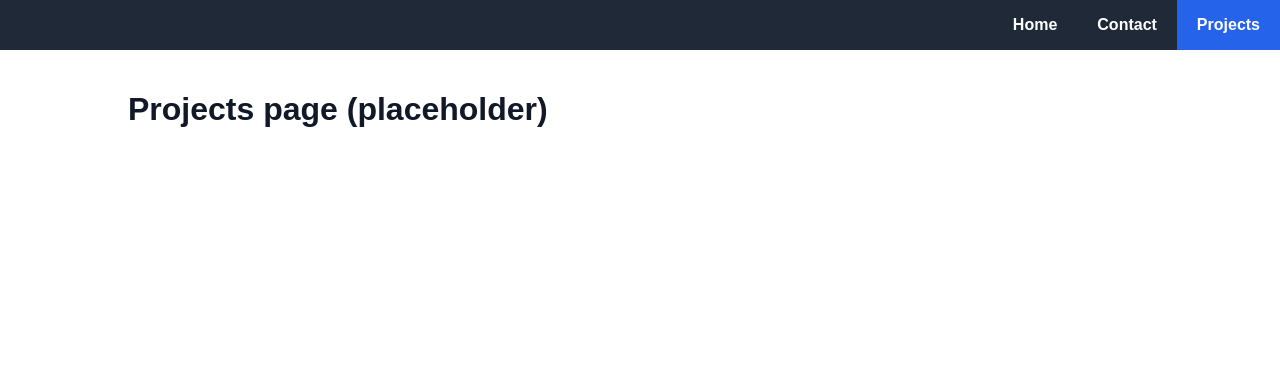
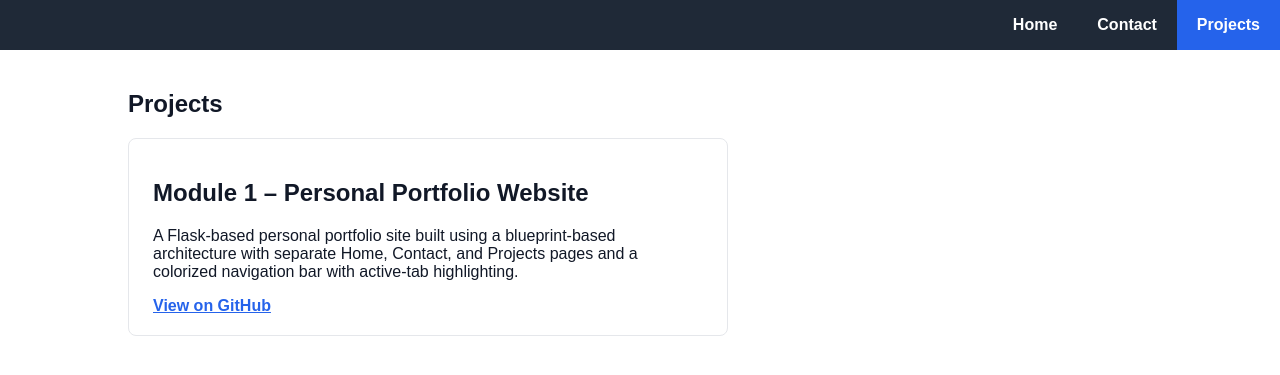
Before and after one commit to nipulrj/jhu_software_concepts, a Flask app: page /projects in a window 1280 px wide. Shown: the top 375 px of the page. Run offline with Flask 3, Linux system fonts and the light colour scheme.

Commit message:
added projects page
Co-Authored-By: Claude Sonnet 5 <noreply@anthropic.com>

```diff
--- a/module_1/app/static/css/style.css
+++ b/module_1/app/static/css/style.css
@@ -88,3 +88,15 @@ main {
 .contact-list a {
   color: #2563eb;
 }
+
+.project-card {
+  border: 1px solid #e5e7eb;
+  border-radius: 8px;
+  padding: 20px 24px;
+  max-width: 600px;
+}
+
+.project-card a {
+  color: #2563eb;
+  font-weight: 600;
+}
--- a/module_1/app/templates/projects.html
+++ b/module_1/app/templates/projects.html
@@ -3,5 +3,18 @@
 {% block title %}Projects | Nipul Jayasekera{% endblock %}
 
 {% block content %}
-  <h1>Projects page (placeholder)</h1>
+  <section class="projects-section">
+    <h1>Projects</h1>
+    <article class="project-card">
+      <h2>Module 1 &ndash; Personal Portfolio Website</h2>
+      <p>
+        A Flask-based personal portfolio site built using a blueprint-based
+        architecture with separate Home, Contact, and Projects pages and a
+        colorized navigation bar with active-tab highlighting.
+      </p>
+      <a href="https://github.com/nipulrj/jhu_software_concepts/tree/main/module_1" target="_blank" rel="noopener">
+        View on GitHub
+      </a>
+    </article>
+  </section>
 {% endblock %}
```
